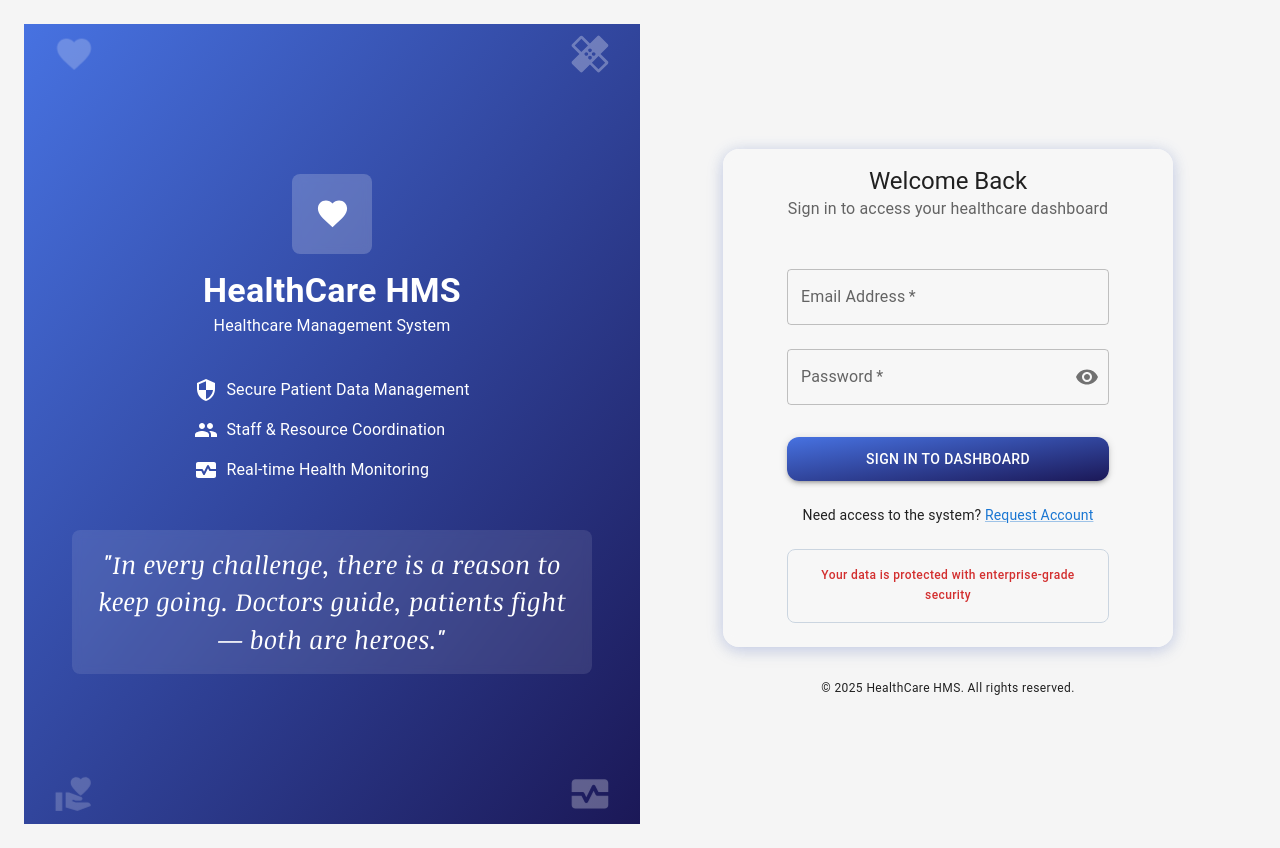
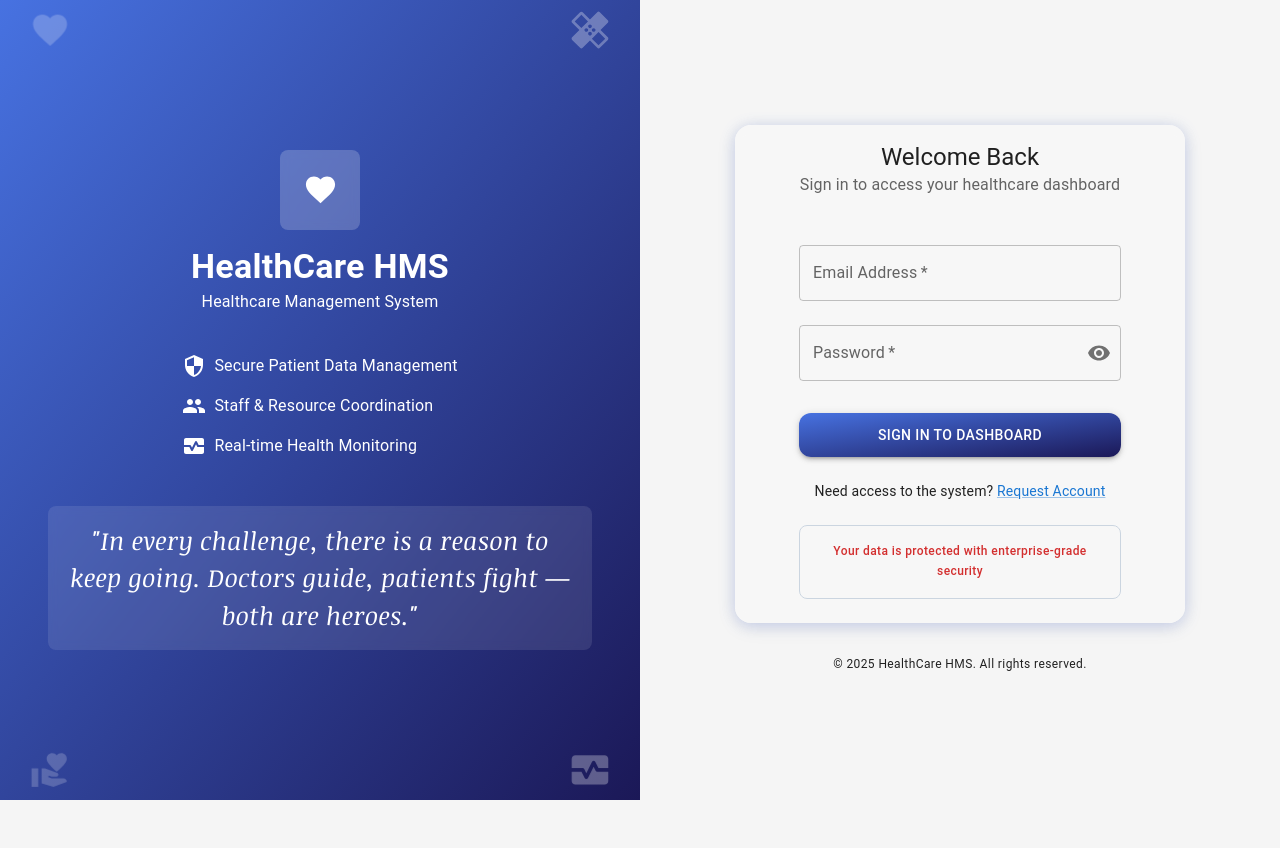
Before and after one commit to dipinrz/HMS-TEAM, a React (Vite) app in the folder frontend/: page / in a window 1280 px wide. After the commit the page ends 800 px from the top, so only its background shows below. Built offline with nearby package versions, Linux system fonts and the light colour scheme; a web font is replaced by a local one.

Commit message:
sidebar and navigation

```diff
--- a/frontend/src/App.tsx
+++ b/frontend/src/App.tsx
@@ -13,6 +13,8 @@ import BookAppointment from './pages/PatientUtility/Appointment';
 import Sidebar from './components/SideBar';
 import { useAuthStore } from './store/useAuthStore';
 import Navbar from './components/NavBar';
+import AllPatients from './pages/Admin-pages/AllPatients';
+import AllDoctors from './pages/Admin-pages/AllDoctors';
 
 const theme = createTheme({
   palette: {
@@ -81,12 +83,11 @@ function App() {
           component="main"
           sx={{
             flexGrow: 1,
-            p: 3,
             width: '100%',
             minHeight: '100vh',
             backgroundColor: '#f5f5f5',
             ...(shouldShowSidebar && {
-              marginLeft: { xs: 0, sm: '64px'},
+              marginLeft: { xs: 0,},
               width: { xs: '100%', sm: 'calc(100% - 64px)', md: 'calc(100% - 240px)' },
             }),
           }}
@@ -104,6 +105,8 @@ function App() {
                 </ProtectedRoute>
               }
             />
+            <Route path="/admin/users" element={<AllPatients />} />
+            <Route path="/admin/doctors" element={<AllDoctors />} />
 
             <Route
               path="/doctor/*"
--- a/frontend/src/components/SideBar.tsx
+++ b/frontend/src/components/SideBar.tsx
@@ -50,7 +50,7 @@ const Sidebar: React.FC<SidebarProps> = ({
   );
 
   const commonLinks = [
-    { path: "/dashboard", name: "Dashboard", icon: <DashboardIcon /> },
+    { path: "/admin/dashboard", name: "Dashboard", icon: <DashboardIcon /> },
   ];
 
   const roleLinks = {
@@ -133,7 +133,7 @@ const Sidebar: React.FC<SidebarProps> = ({
             <PersonIcon sx={{ fontSize: 28 }} />
           </Avatar>
           <Typography variant="h6" sx={{ fontWeight: 600, mb: 0.5 }}>
-            User Name
+            {user?.first_name.toUpperCase()} {user?.last_name.toLowerCase()}
           </Typography>
           <Chip
             label={user?.role?.toUpperCase() || "USER"}
--- a/frontend/src/pages/dashboards/AdminDashboard.tsx
+++ b/frontend/src/pages/dashboards/AdminDashboard.tsx
@@ -5,9 +5,8 @@ import DashboardCharts from "../../components/ADMIN/DashboardCharts";
 import DashboardMetrics from "../../components/ADMIN/DashboardMetrics";
 import AppointmentsAndActions from "../../components/ADMIN/Appointments&Actions";
 import SystemStatusCard from "../../components/ADMIN/SystemStatusCard";
-import { useEffect, useState } from "react";
+import { useState } from "react";
 import CustomModal from "../../components/ui/CustomModal";
-import { getDoctorAppointment } from "../../services/doctorAPI";
 
 const AdminDashboard = () => {
   const [openModal, setOpenModal] = useState(false);
@@ -22,7 +21,7 @@ const AdminDashboard = () => {
 
 
   return (
-    <Box>
+    <Box sx={{paddingX: '30px'}}>
       <CustomModal
         open={openModal}
         onClose={handleCloseModal}
```
